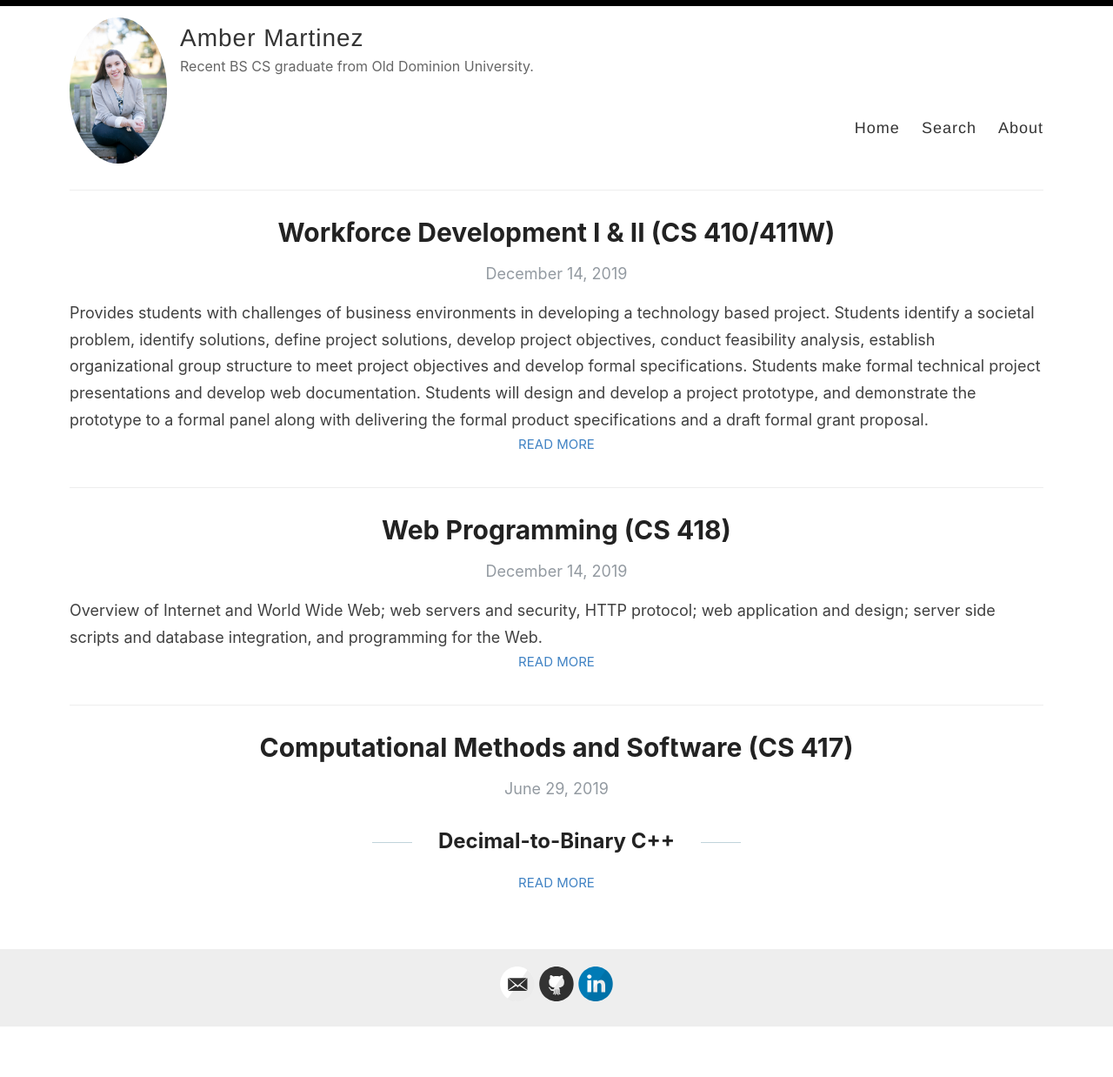
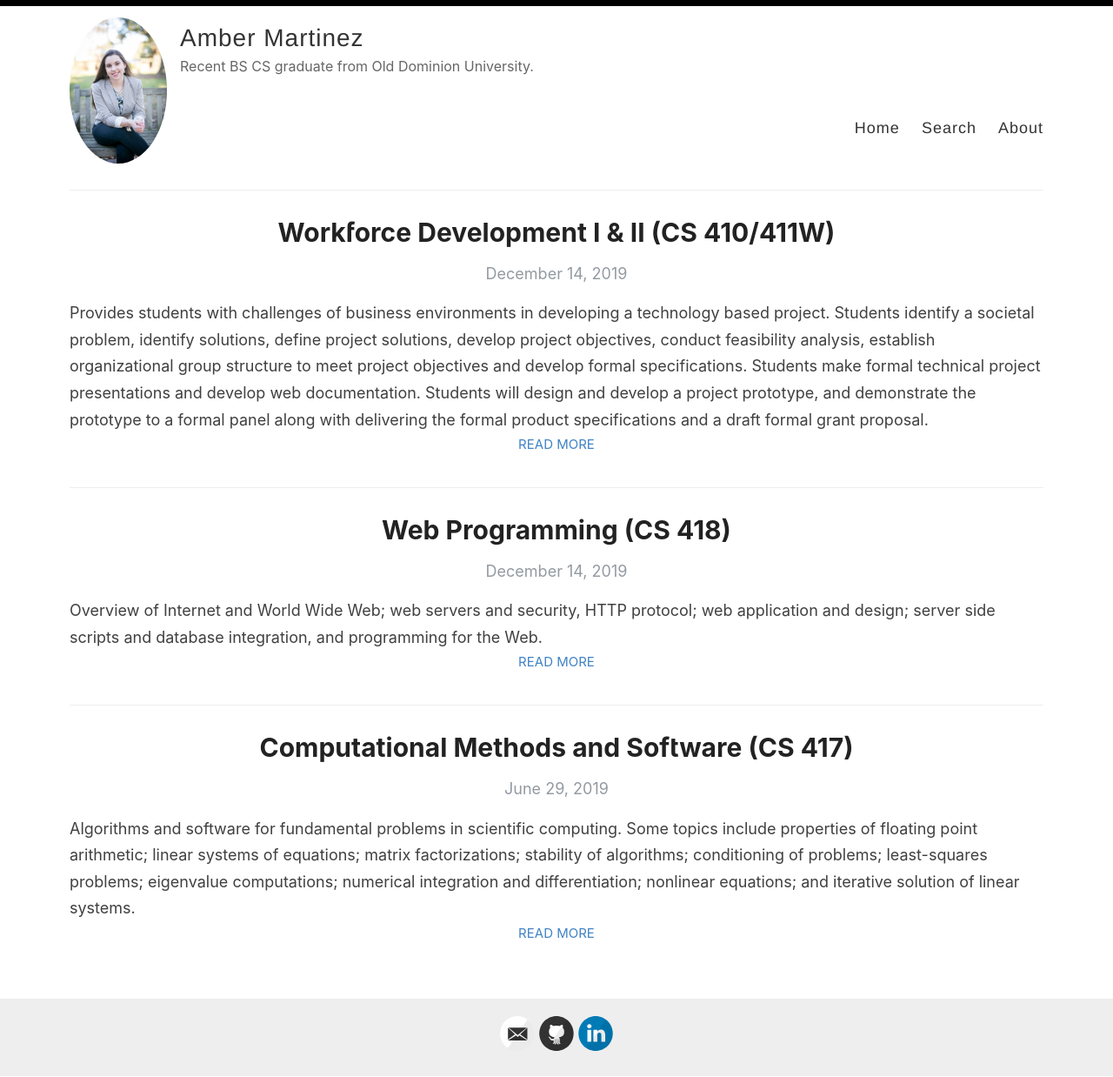
Before and after one commit to AmberNM/AmberNM.github.io, a Jekyll site: the page built from index.html, in a window 1280 px wide. Shown: the whole page at 87% size. Built offline with Jekyll 4.4.1, drawn with Linux system fonts in a browser that asks for light colours; the list of posts is cut into pages by our own code; before the commit the page ends 1180 px from its top, so only the background shows below that.

Commit message:
Finally!
Now don't break again.

```diff
--- a/_posts/2019-6-29-computational-methods.md
+++ b/_posts/2019-6-29-computational-methods.md
@@ -2,6 +2,7 @@
 layout: post
 title: Computational Methods and Software (CS 417)
 categories: [C++,OOP]
+excerpt: Algorithms and software for fundamental problems in scientific computing. Some topics include properties of floating point arithmetic; linear systems of equations; matrix factorizations; stability of algorithms; conditioning of problems; least-squares problems; eigenvalue computations; numerical integration and differentiation; nonlinear equations; and iterative solution of linear systems.
 ---
 
 ## Decimal-to-Binary C++
```
